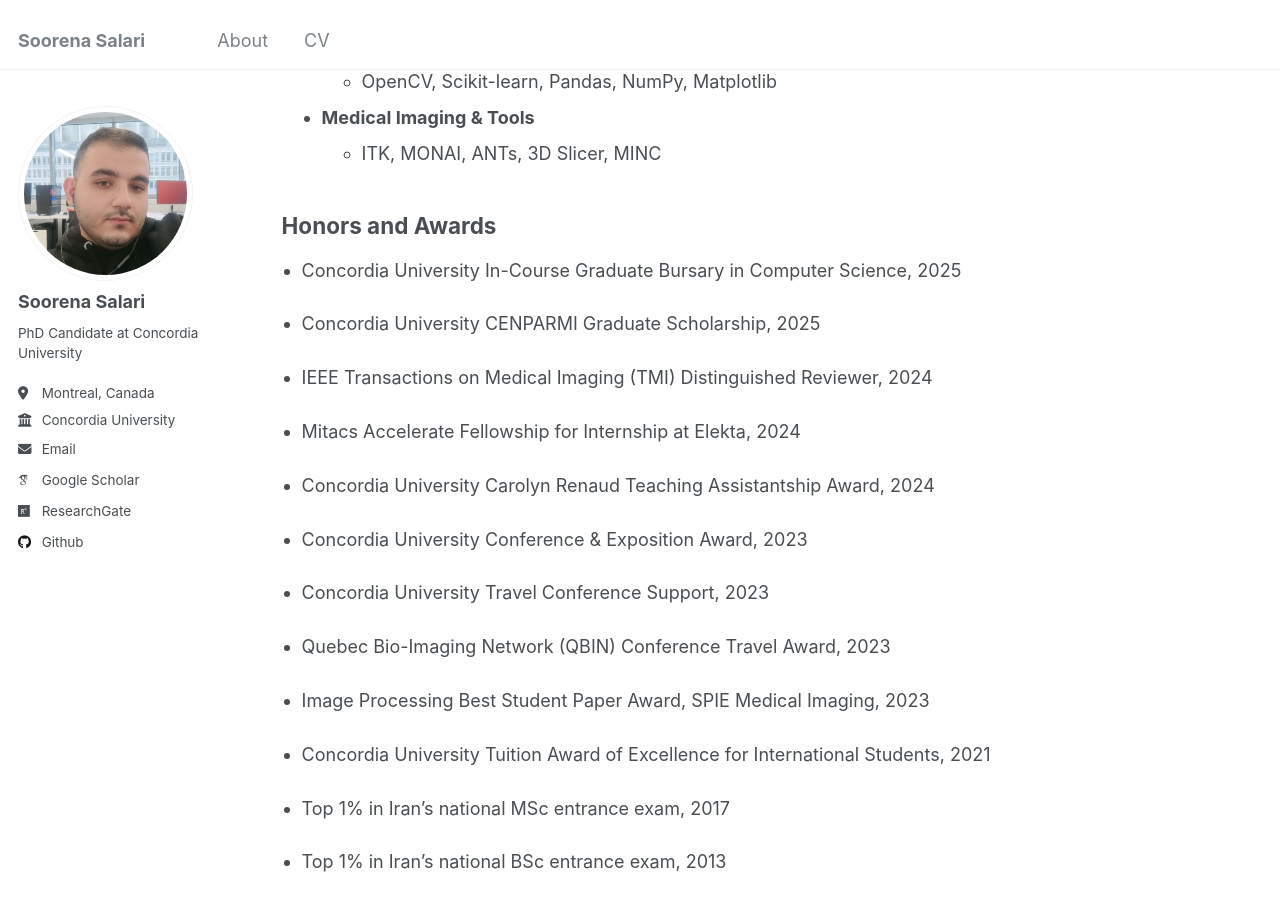
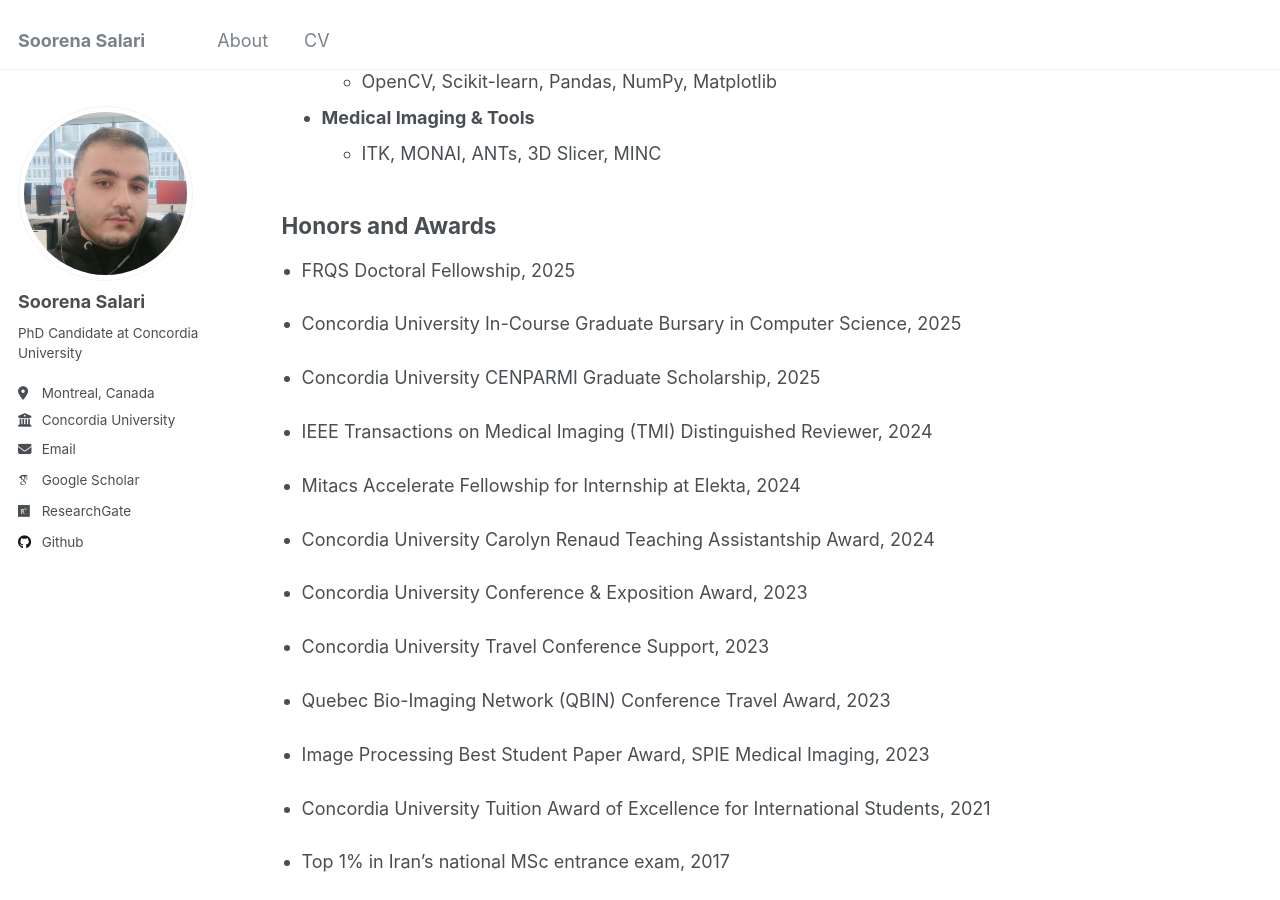
Before and after one commit to soorenasalari/soorenasalari.github.io, a Jekyll site: the page built from _pages/cv.md, in a window 1280 px wide and 900 px high, scrolled down 1576 px. Built offline with Jekyll 4.4.1, drawn with Linux system fonts in a browser that asks for light colours; some web fonts are replaced.

Commit message:
Update cv.md
Signed-off-by: Soorena Salari <73616711+soorenasalari@users.noreply.github.com>

```diff
--- a/_pages/cv.md
+++ b/_pages/cv.md
@@ -65,6 +65,9 @@ Skills
 ## Honors and Awards
 <ul class="award-list" style="list-style-type: disc; padding-left: 20px; line-height: 1.6;">
   <li class="award-item" style="margin-bottom: 25px;">
+    FRQS Doctoral Fellowship, 2025<br>
+  </li>
+  <li class="award-item" style="margin-bottom: 25px;">
     Concordia University In-Course Graduate Bursary in Computer Science, 2025<br>
   </li>
   <li class="award-item" style="margin-bottom: 25px;">
```
